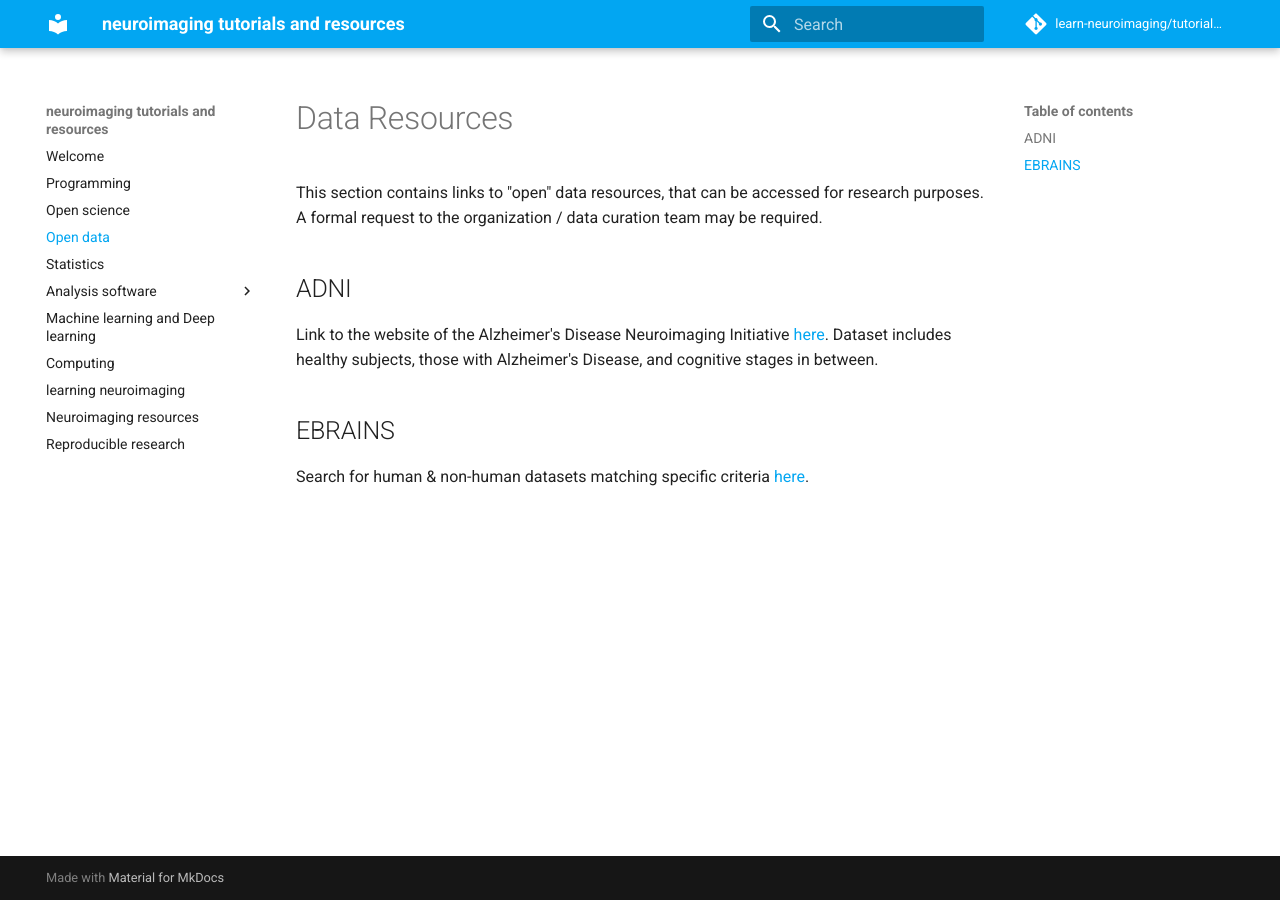
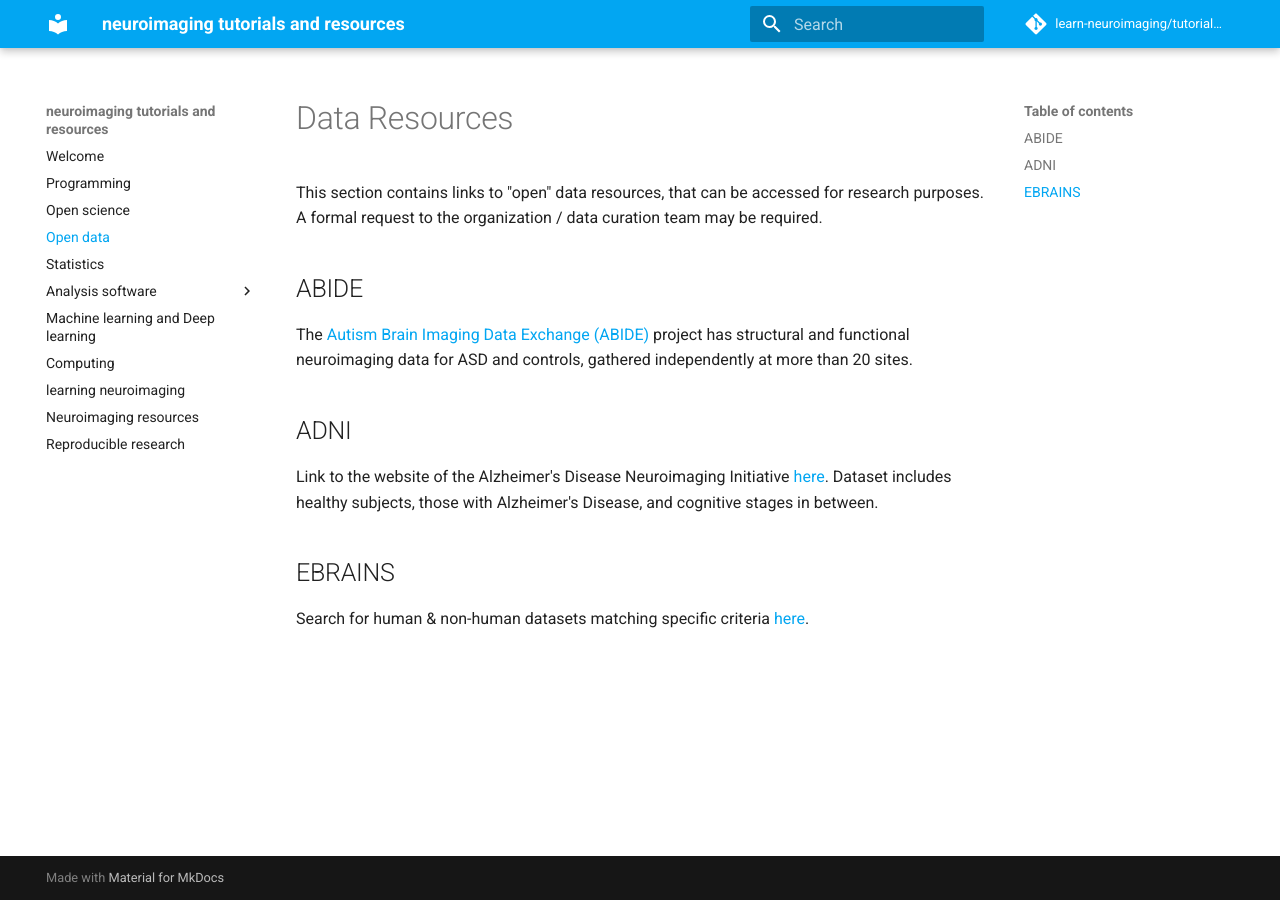
Before and after one commit to learn-neuroimaging/hitchhackers_guide_brain, an MkDocs documentation site: the page built from docs/open_data.md, in a window 1280 px wide. Built offline with MkDocs 1.6.1 and Material for MkDocs 9.7.7, drawn with Linux system fonts in a browser that asks for light colours; comment, search, counter and statistics services are not loaded.

Commit message:
add ABIDE autism dataset

```diff
--- a/docs/open_data.md
+++ b/docs/open_data.md
@@ -1,5 +1,8 @@
 # Data Resources
  This section contains links to "open" data resources, that can be accessed for research purposes. A formal request to the organization / data curation team may be required.
+
+## ABIDE
+The [Autism Brain Imaging Data Exchange (ABIDE)](http://fcon_1000.projects.nitrc.org/indi/abide/) project has structural and functional neuroimaging data for ASD and controls, gathered independently at more than 20 sites.
 
 ## ADNI
  Link to the website of the Alzheimer's Disease Neuroimaging Initiative [here](http://adni.loni.usc.edu/data-samples/access-data/). Dataset includes healthy subjects, those with Alzheimer's Disease, and cognitive stages in between.
```
